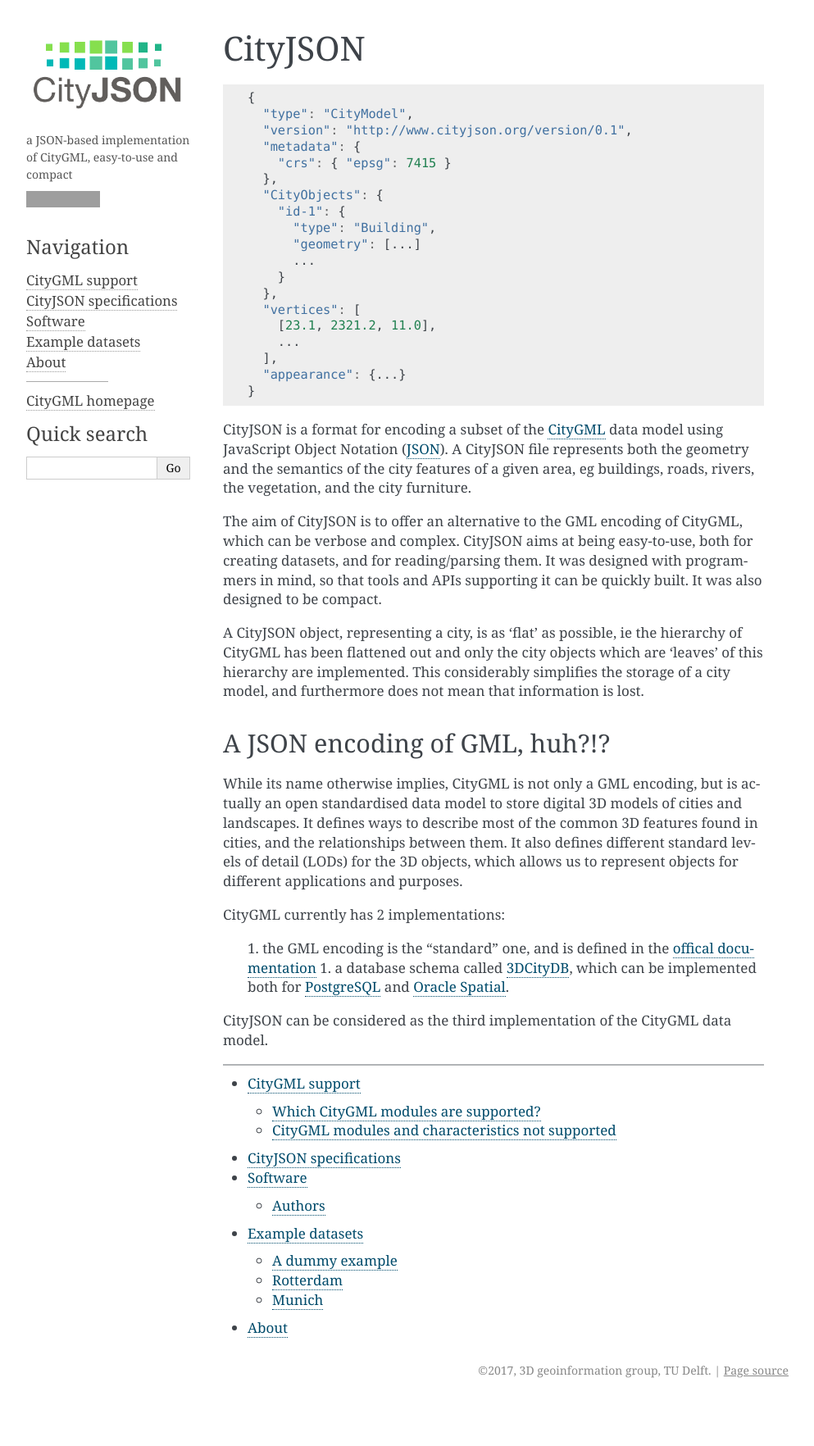
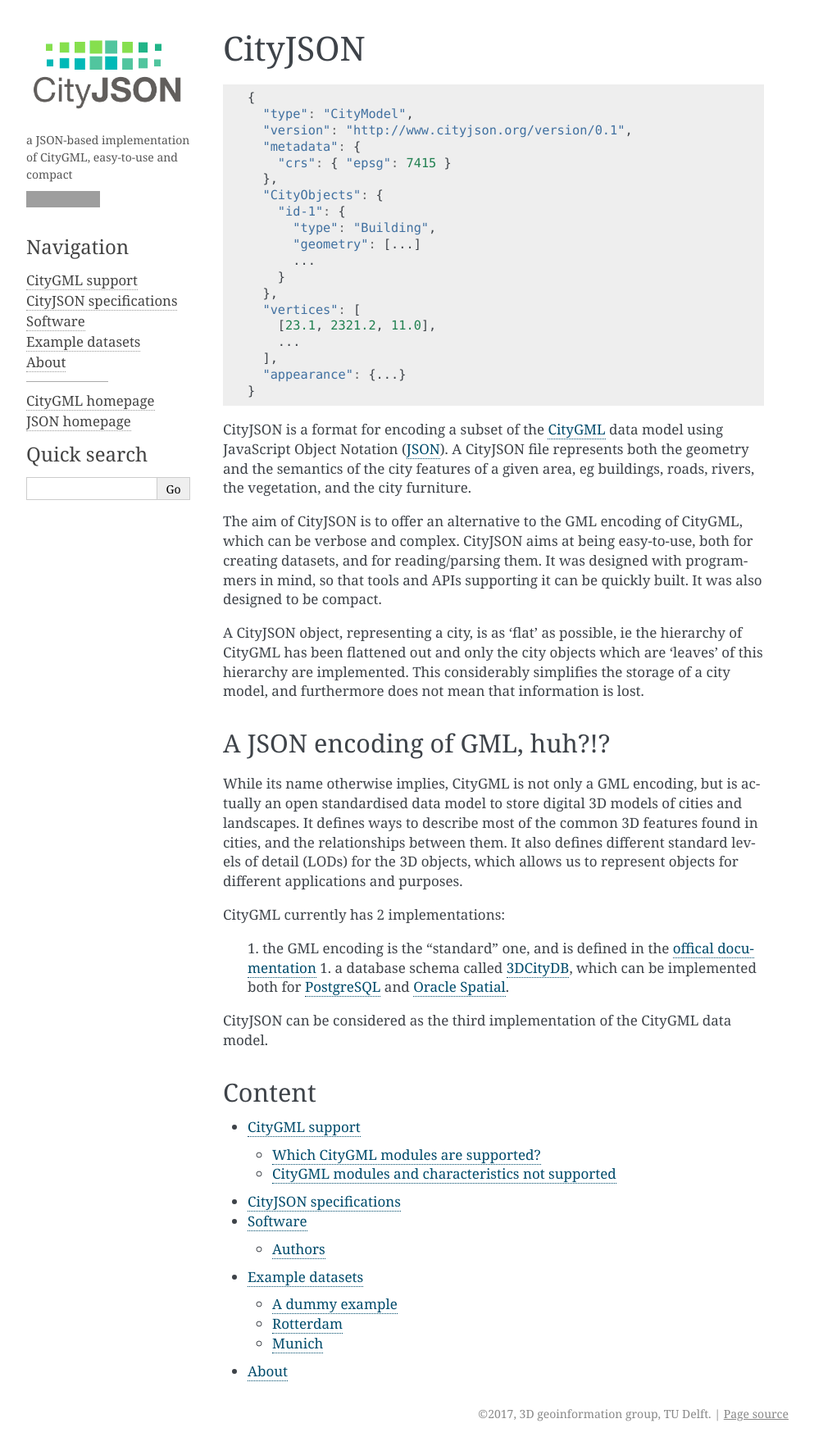
Before and after one commit to cityjson/specs, a Sphinx documentation site: the page built from docs/index.rst, in a window 1280 px wide. Shown: the whole page at 82% size, without its empty margins (148-1141 px from the left). Built offline with Sphinx 7.4.7, drawn with Linux system fonts in a browser that asks for light colours; before the commit the page ends 1711 px from its top, so only the background shows below that; grey boxes are pictures that could not be loaded.

Commit message:
WIP docs

```diff
--- a/docs/conf.py
+++ b/docs/conf.py
@@ -100,6 +100,7 @@
     'show_powered_by': 'false',
     'extra_nav_links': {
         'CityGML homepage': 'https://www.citygml.org',
+        'JSON homepage': 'http://json.org',
     },
     # 'font_family': 'Colibri/',
 }
--- a/docs/index.rst
+++ b/docs/index.rst
@@ -53,7 +53,9 @@
 
 CityJSON can be considered as the third implementation of the CityGML data model.
 
-----
+
+Content
+-------
 
 .. toctree::
    :maxdepth: 2
```
